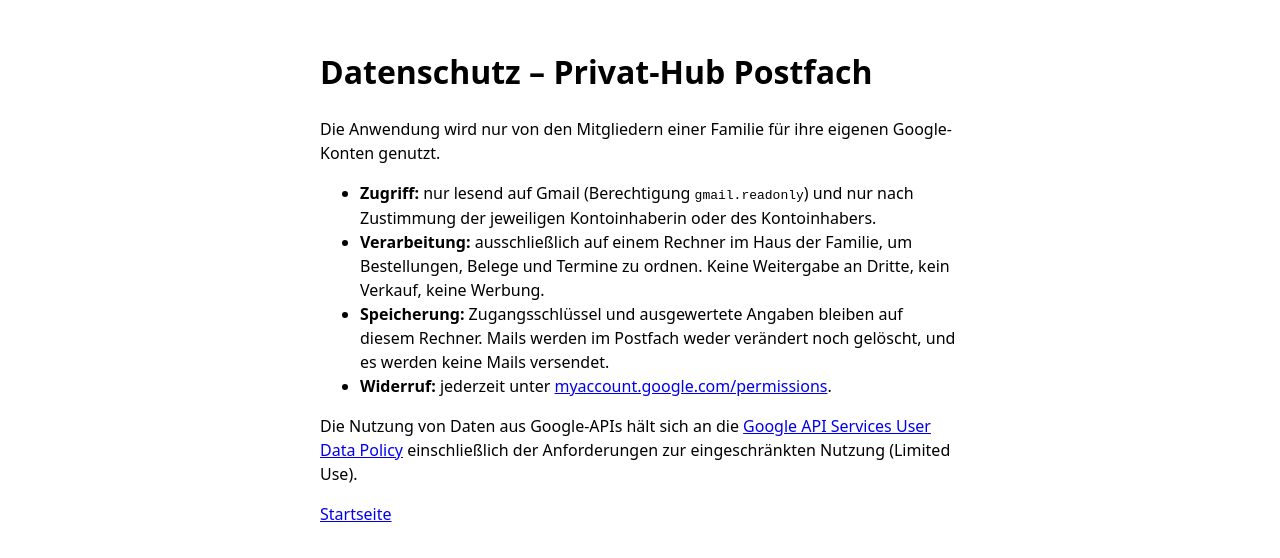
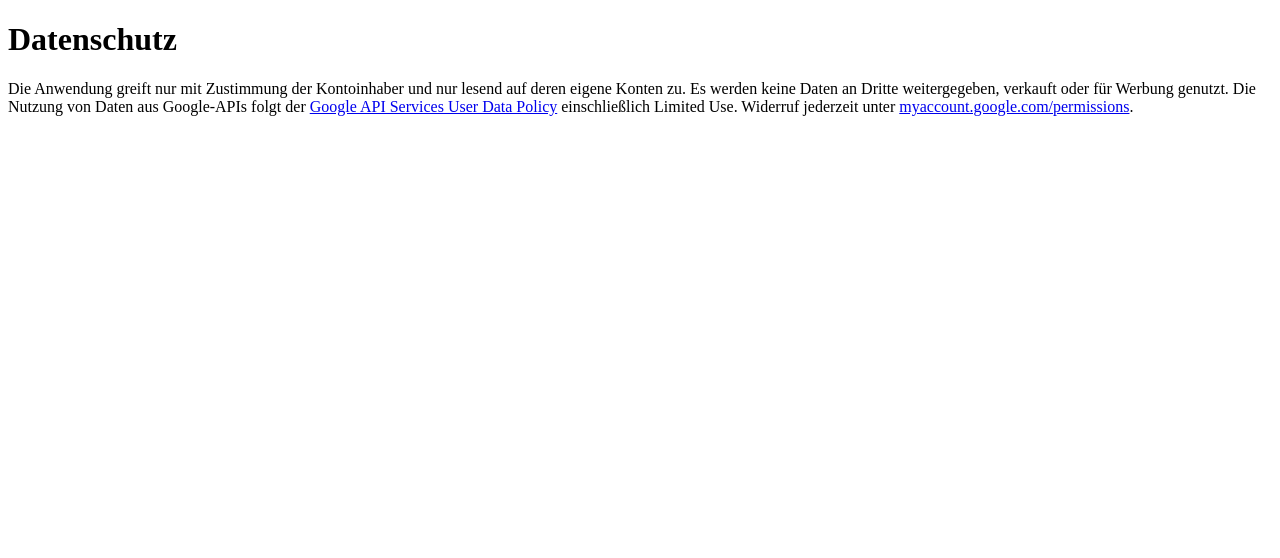
Before and after one commit to BonVivant314/bonvivant314.github.io, a plain HTML site: page datenschutz.html in a window 1280 px wide. Drawn offline with Linux system fonts and the light colour scheme.

Commit message:
Seiten auf das Nötigste gekürzt
Co-Authored-By: Claude Opus 5.5 <noreply@anthropic.com>
Claude-Session: https://claude.ai/code/session_017sF4zCSiuSp4Wp9XTBBGQE

```diff
--- a/datenschutz.html
+++ b/datenschutz.html
@@ -1,14 +1,6 @@
 <!DOCTYPE html>
-<html lang="de"><head><meta charset="utf-8"><meta name="viewport" content="width=device-width, initial-scale=1"><title>Datenschutz – Privat-Hub Postfach</title></head>
-<body style="font-family:system-ui,sans-serif;max-width:40rem;margin:3rem auto;padding:0 1rem;line-height:1.5">
-<h1>Datenschutz – Privat-Hub Postfach</h1>
-<p>Die Anwendung wird nur von den Mitgliedern einer Familie für ihre eigenen Google-Konten genutzt.</p>
-<ul>
-<li><b>Zugriff:</b> nur lesend auf Gmail (Berechtigung <code>gmail.readonly</code>) und nur nach Zustimmung der jeweiligen Kontoinhaberin oder des Kontoinhabers.</li>
-<li><b>Verarbeitung:</b> ausschließlich auf einem Rechner im Haus der Familie, um Bestellungen, Belege und Termine zu ordnen. Keine Weitergabe an Dritte, kein Verkauf, keine Werbung.</li>
-<li><b>Speicherung:</b> Zugangsschlüssel und ausgewertete Angaben bleiben auf diesem Rechner. Mails werden im Postfach weder verändert noch gelöscht, und es werden keine Mails versendet.</li>
-<li><b>Widerruf:</b> jederzeit unter <a href="https://myaccount.google.com/permissions">myaccount.google.com/permissions</a>.</li>
-</ul>
-<p>Die Nutzung von Daten aus Google-APIs hält sich an die <a href="https://developers.google.com/terms/api-services-user-data-policy">Google API Services User Data Policy</a> einschließlich der Anforderungen zur eingeschränkten Nutzung (Limited Use).</p>
-<p><a href="index.html">Startseite</a></p>
+<html lang="de"><head><meta charset="utf-8"><title>Datenschutz – Privat-Hub Postfach</title><meta name="robots" content="noindex"></head>
+<body>
+<h1>Datenschutz</h1>
+<p>Die Anwendung greift nur mit Zustimmung der Kontoinhaber und nur lesend auf deren eigene Konten zu. Es werden keine Daten an Dritte weitergegeben, verkauft oder für Werbung genutzt. Die Nutzung von Daten aus Google-APIs folgt der <a href="https://developers.google.com/terms/api-services-user-data-policy">Google API Services User Data Policy</a> einschließlich Limited Use. Widerruf jederzeit unter <a href="https://myaccount.google.com/permissions">myaccount.google.com/permissions</a>.</p>
 </body></html>
```
Also changed, not shown: index.html (+3 -4 lines), 1 other file.
